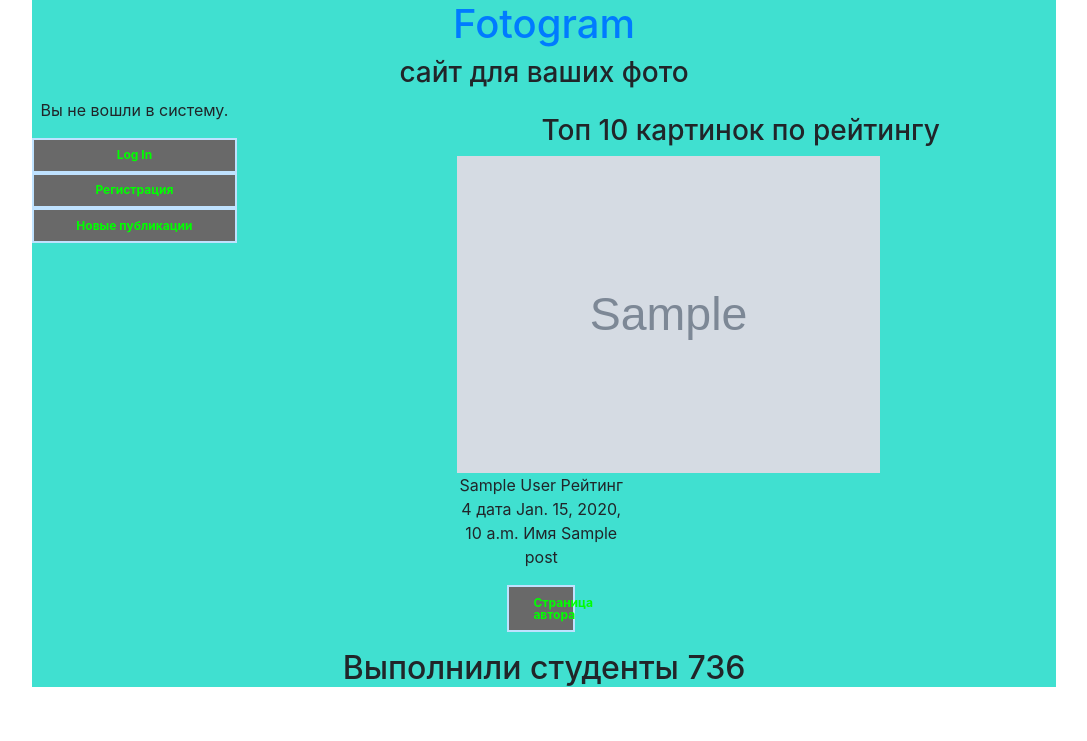
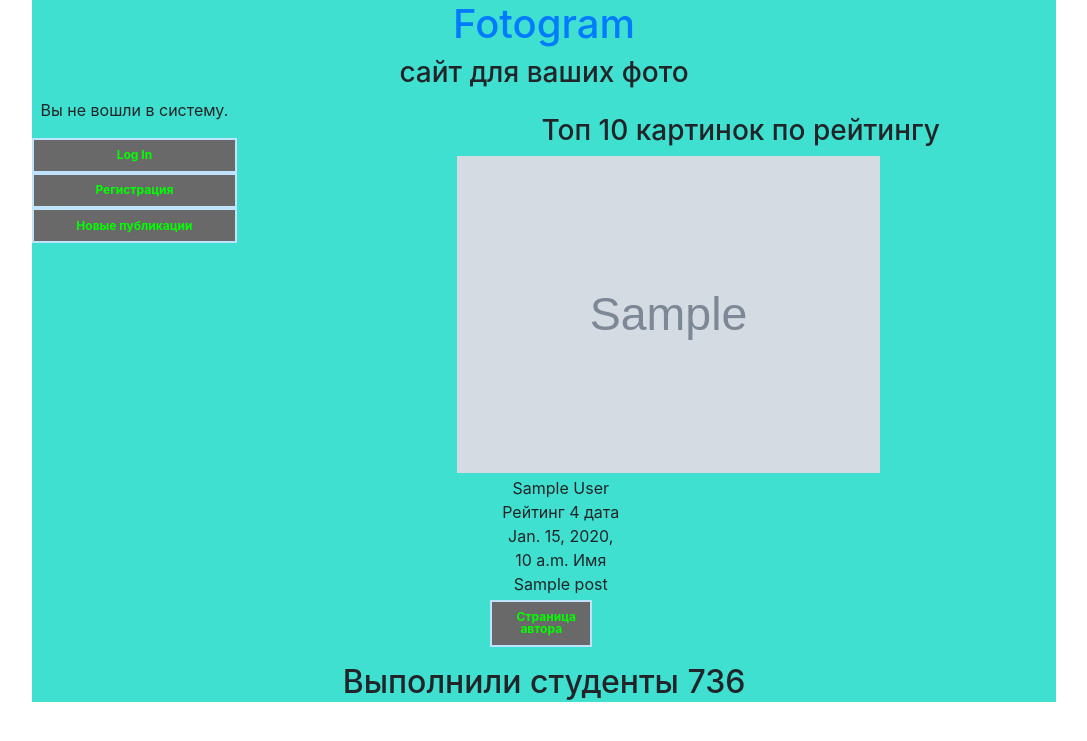
Before and after one commit to qruk/imagehub, a Django app: template imgprovider/templates/display_image_posts.html in a window 1280 px wide. Shown: the top 741 px of the page, without its empty margins (96-1183 px from the left). Run offline with Django 3.2, Linux system fonts and the light colour scheme; the template is opened without the code that fills it: most values are stand-ins (such as "Sample title", 1, 10 or a date in 2020); grey boxes marked "Sample" are stand-in pictures; some libraries are stand-ins or nearby versions.

Commit message:
margin try

```diff
--- a/imgprovider/templates/baseBlock.html
+++ b/imgprovider/templates/baseBlock.html
@@ -56,13 +56,17 @@
         }
 
         .img {
-        height:250%;
-        width:250%;
+            height:250%;
+            width:250%;
+        }
+
+        .p {
+            margin:2% 2% 2% 25%;
         }
 
         .button
                       {
-                        width: 40%;
+                        width: 60%;
                         border-bottom: 1px dashed;
                         font-size: 12px;
                         line-height: 12px;
--- a/imgprovider/templates/display_image_posts.html
+++ b/imgprovider/templates/display_image_posts.html
@@ -7,7 +7,7 @@
                 <img    src="{{ post.image.url }}" class="img"  text-align:center;" />
                 <div align="center">
                  <center>
-                <p>
+                <p class="p">
                     {{ post.author }} Рейтинг {{ post.rating }} дата {{ post.published_date }} Имя {{ post.title }}
                     <form action="../user/" method="post" style="float:centrer; align:center">
                         {% csrf_token %}
```
